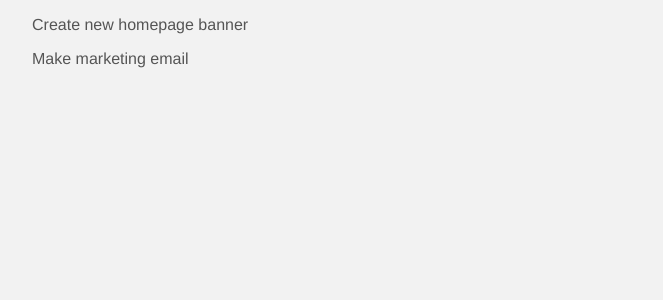
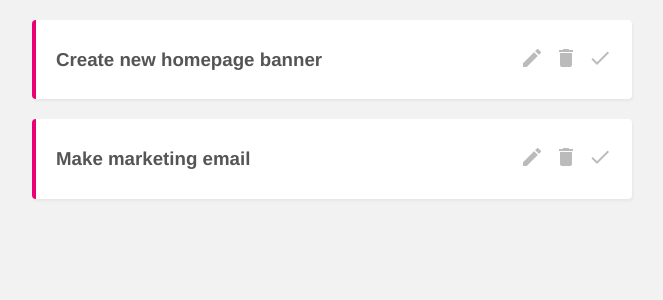
Before and after one commit to bravoosonja/vue-todo, a Vue app: page / in a window 1280 px wide. Shown: the top 300 px of the page, without its empty margins (308-971 px from the left). Built offline with nearby package versions, Linux system fonts and the light colour scheme; data requests are answered from the project's data file.

Commit message:
Render styles conditionally

```diff
--- a/data/db.json
+++ b/data/db.json
@@ -4,13 +4,13 @@
       "id": 1,
       "title": "Create new homepage banner",
       "details": "Lorem ipsum",
-      "Complete": false
+      "complete": false
     },
     {
       "id": 2,
       "title": "Make marketing email",
       "details": "Lorem ipsum",
-      "complete": true
+      "complete": false
     }
   ]
 }
--- a/public/index.html
+++ b/public/index.html
@@ -1,15 +1,24 @@
 <!DOCTYPE html>
 <html lang="">
   <head>
-    <meta charset="utf-8">
-    <meta http-equiv="X-UA-Compatible" content="IE=edge">
-    <meta name="viewport" content="width=device-width,initial-scale=1.0">
-    <link rel="icon" href="<%= BASE_URL %>favicon.ico">
+    <meta charset="utf-8" />
+    <meta http-equiv="X-UA-Compatible" content="IE=edge" />
+    <meta name="viewport" content="width=device-width,initial-scale=1.0" />
+    <link rel="icon" href="<%= BASE_URL %>favicon.ico" />
+    <!-- material icons -->
+    <link
+      href="https://fonts.googleapis.com/icon?family=Material+Icons"
+      rel="stylesheet"
+    />
     <title><%= htmlWebpackPlugin.options.title %></title>
   </head>
   <body>
     <noscript>
-      <strong>We're sorry but <%= htmlWebpackPlugin.options.title %> doesn't work properly without JavaScript enabled. Please enable it to continue.</strong>
+      <strong
+        >We're sorry but <%= htmlWebpackPlugin.options.title %> doesn't work
+        properly without JavaScript enabled. Please enable it to
+        continue.</strong
+      >
     </noscript>
     <div id="app"></div>
     <!-- built files will be auto injected -->
--- /dev/null
+++ b/src/components/SingleProject.vue
@@ -0,0 +1,80 @@
+<template>
+  <div class="project" :class="{ complete: project.complete }">
+    <div class="actions">
+      <h3 @click="showDetails = !showDetails">{{ project.title }}</h3>
+      <div class="icons">
+        <span class="material-icons">edit</span>
+        <span @click="deleteProject" class="material-icons">delete</span>
+        <span @click="toggleComplete" class="material-icons tick">done</span>
+      </div>
+    </div>
+    <div v-if="showDetails" class="details">
+      <p>{{ project.details }}</p>
+    </div>
+  </div>
+</template>
+
+<script>
+export default {
+  props: ["project"],
+  data() {
+    return {
+      showDetails: false,
+      uri: "http://localhost:3000/projects/" + this.project.id,
+    };
+  },
+  methods: {
+    deleteProject() {
+      fetch(this.uri, { method: "DELETE" })
+        .then(() => this.$emit("delete", this.project.id))
+        .catch((err) => console.log(err));
+    },
+    toggleComplete() {
+      fetch(this.uri, {
+        method: "PATCH",
+        headers: { "Content-Type": "application/json" },
+        body: JSON.stringify({ complete: !this.project.complete }),
+      })
+        .then(() => {
+          this.$emit("complete", this.project.id);
+        })
+        .catch((err) => console.log(err));
+    },
+  },
+};
+</script>
+
+<style>
+.project {
+  margin: 20px auto;
+  background: white;
+  padding: 10px 20px;
+  border-radius: 4px;
+  box-shadow: 1px 2px 3px rgba(0, 0, 0, 0.05);
+  border-left: 4px solid #e90074;
+}
+h3 {
+  cursor: pointer;
+}
+.actions {
+  display: flex;
+  justify-content: space-between;
+  align-items: center;
+}
+.material-icons {
+  font-size: 24px;
+  margin-left: 10px;
+  color: #bbb;
+  cursor: pointer;
+}
+.material-icons:hover {
+  color: #777;
+}
+/* completed projects */
+.project.complete {
+  border-left: 4px solid #00ce89;
+}
+.project.complete .tick {
+  color: #00ce89;
+}
+</style>
--- a/src/views/HomeView.vue
+++ b/src/views/HomeView.vue
@@ -2,16 +2,22 @@
   <div class="home">
     <div v-if="projects.length">
       <div v-for="project in projects" :key="project.id">
-        <p>{{ project.title }}</p>
+        <SingleProject
+          :project="project"
+          @delete="handleDelete"
+          @complete="handleComplete"
+        />
       </div>
     </div>
   </div>
 </template>
 
 <script>
+import SingleProject from "@/components/SingleProject.vue";
+
 export default {
   name: "Home",
-  components: {},
+  components: { SingleProject },
   data() {
     return {
       projects: [],
@@ -23,5 +29,18 @@ export default {
       .then((data) => (this.projects = data))
       .catch((err) => console.log(err.message));
   },
+  methods: {
+    handleDelete(id) {
+      this.projects = this.projects.filter((project) => {
+        return project.id !== id;
+      });
+    },
+    handleComplete(id) {
+      let p = this.projects.find((project) => {
+        return project.id === id;
+      });
+      p.complete = !p.complete;
+    },
+  },
 };
 </script>
```
